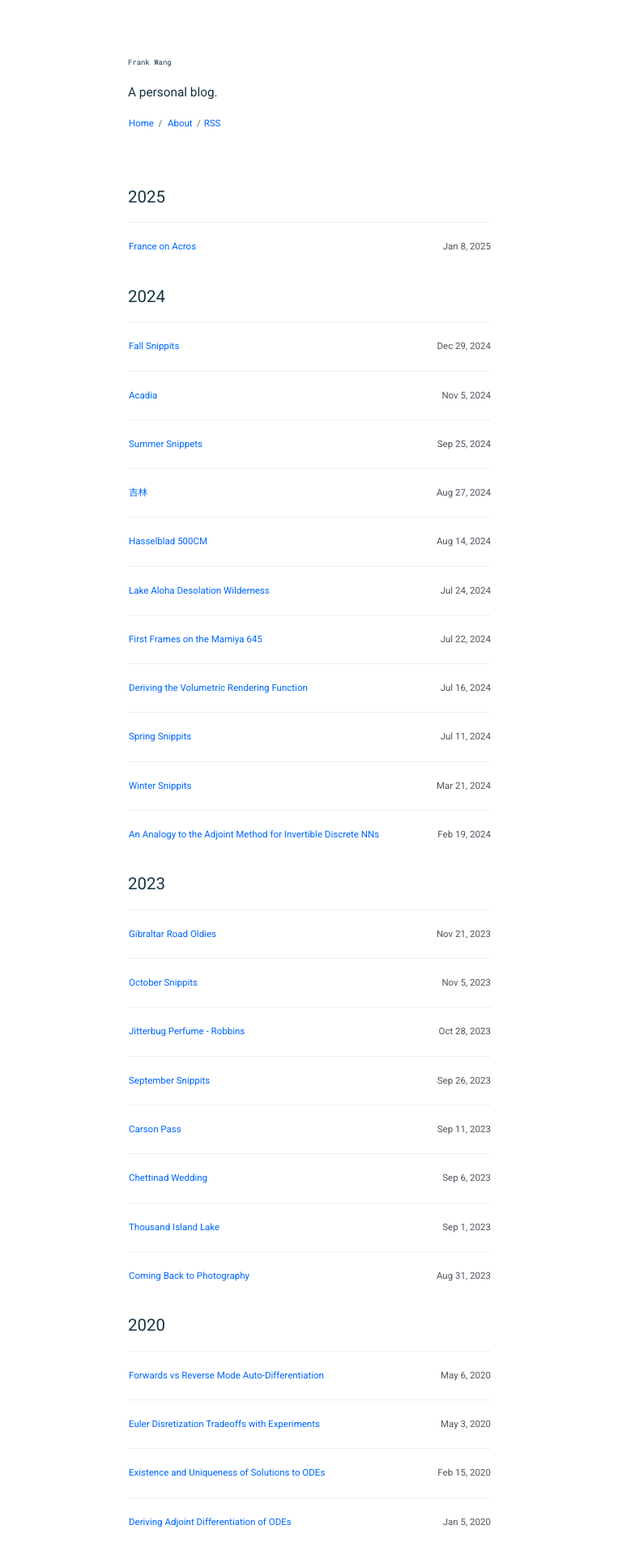
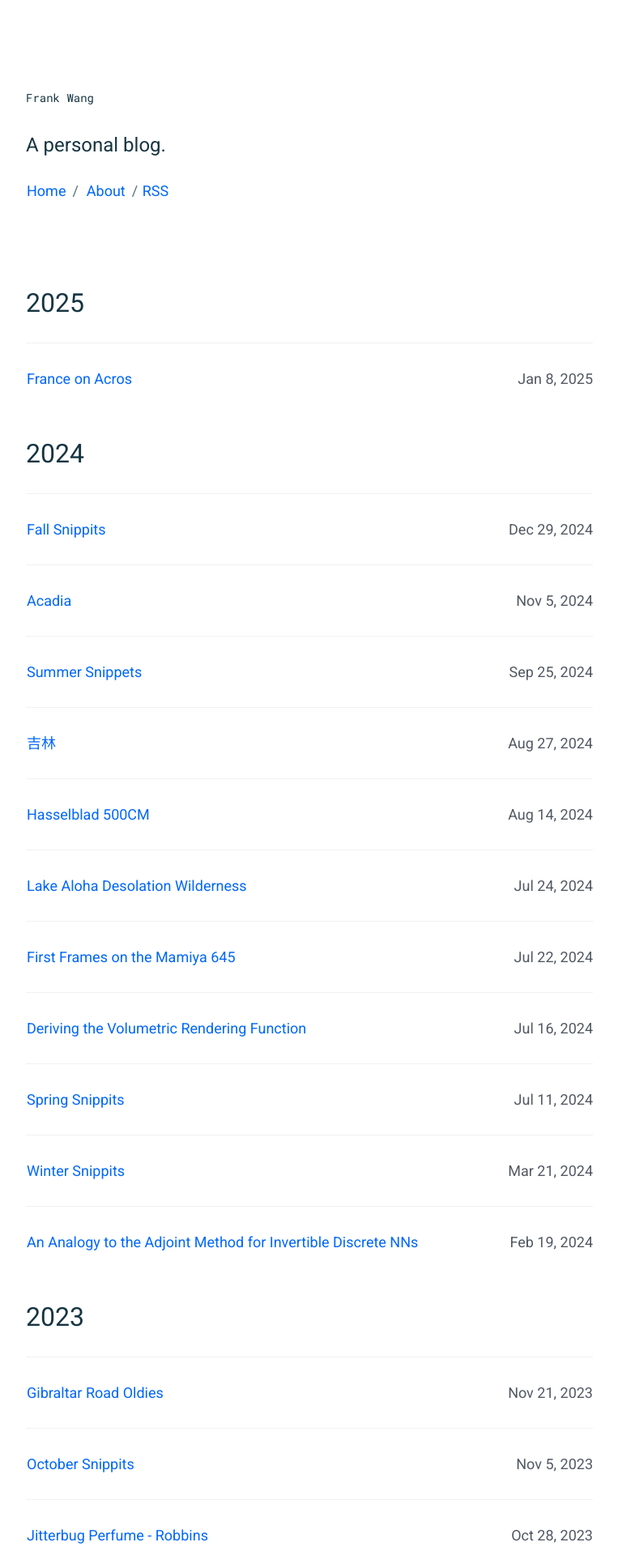
Before and after one commit to frankwang95/frankwang95.github.io, a Jekyll site: the page built from index.html, in a window 1280 px wide. Shown: the top 1920 px of the page at 81% size, without its empty margins (258-1021 px from the left). Built offline with Jekyll 4.4.1, drawn with Linux system fonts in a browser that asks for light colours.

Commit message:
Update _reset.scss

```diff
--- a/_sass/base/_reset.scss
+++ b/_sass/base/_reset.scss
@@ -18,7 +18,7 @@ html {
     min-height: 100%;
     box-sizing: border-box;
     -webkit-tap-highlight-color: transparent;
-    font-size: 40%; // Make it easy to calculate rems to px
+    font-size: 62.5%; // Make it easy to calculate rems to px
 }
 
 body {
```
